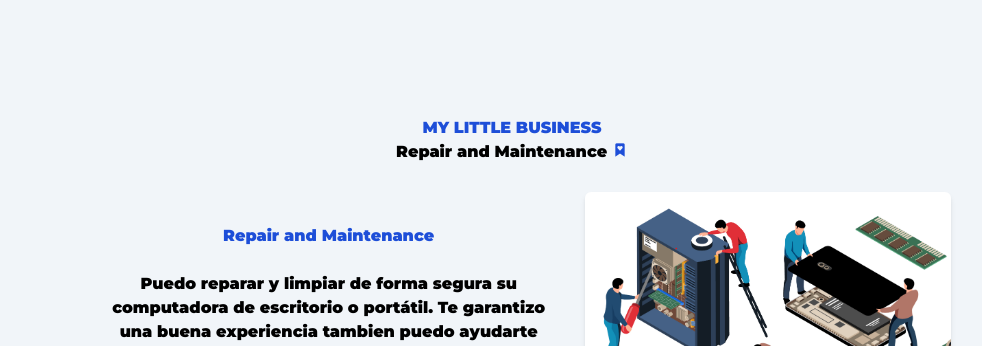
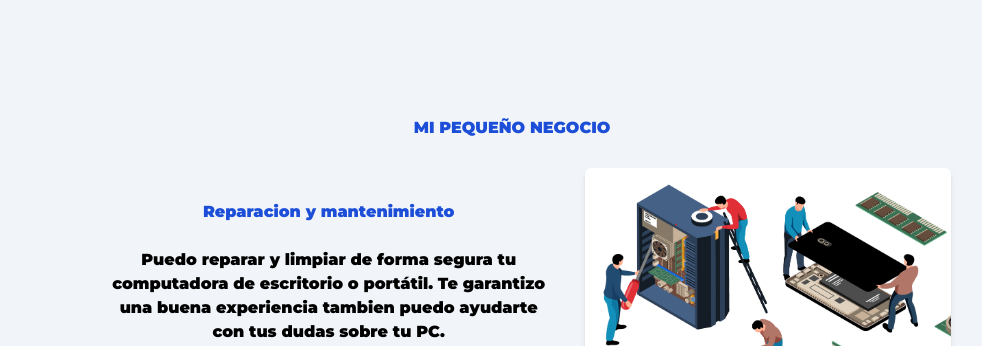
Before and after one commit to Oscoco/newprofile, a website: page ES/index.html in a window 1280 px wide. Shown: the part 1301-1647 px from the top of the page, without its empty margins (128-1110 px from the left). Drawn offline with nearby package versions, Linux system fonts and the light colour scheme; files that its build step writes are made by us from their sources; a web font is replaced by a local one.

Commit message:
Edit the tittles - ES

```diff
--- a/ES/index.html
+++ b/ES/index.html
@@ -147,15 +147,15 @@
         <div class="m-2 relative ">
 
             <div class="text-center p-2">
-                <h2 class="uppercase primary-text">My little business</h2>
-                <p>Repair and Maintenance <i class='bx bxs-bookmark-heart primary-text'></i> </p>
+                <h2 class="uppercase primary-text">Mi pequeño negocio</h2>
+                <!-- <p>Repair and Maintenance <i class='bx bxs-bookmark-heart primary-text'></i> </p> -->
             </div>
             <div class="content-center my-5">
                 <div class="m-8 sm:max-w-md w-auto text-center block">
-                    <p class="primary-text">Repair and Maintenance</p>
+                    <p class="primary-text">Reparacion y mantenimiento</p>
                     <br>
-                    <p>Puedo reparar y limpiar de forma segura su computadora de escritorio o
-                        portátil. Te garantizo una buena experiencia tambien puedo ayudarte con tus dudas sobre tu PC</p>
+                    <p>Puedo reparar y limpiar de forma segura tu computadora de escritorio o
+                        portátil. Te garantizo una buena experiencia tambien puedo ayudarte con tus dudas sobre tu PC.</p>
 
                     <div class="content-center">
                         <a class="btn-contact hover-text sm:mx-4 m-2"
```
